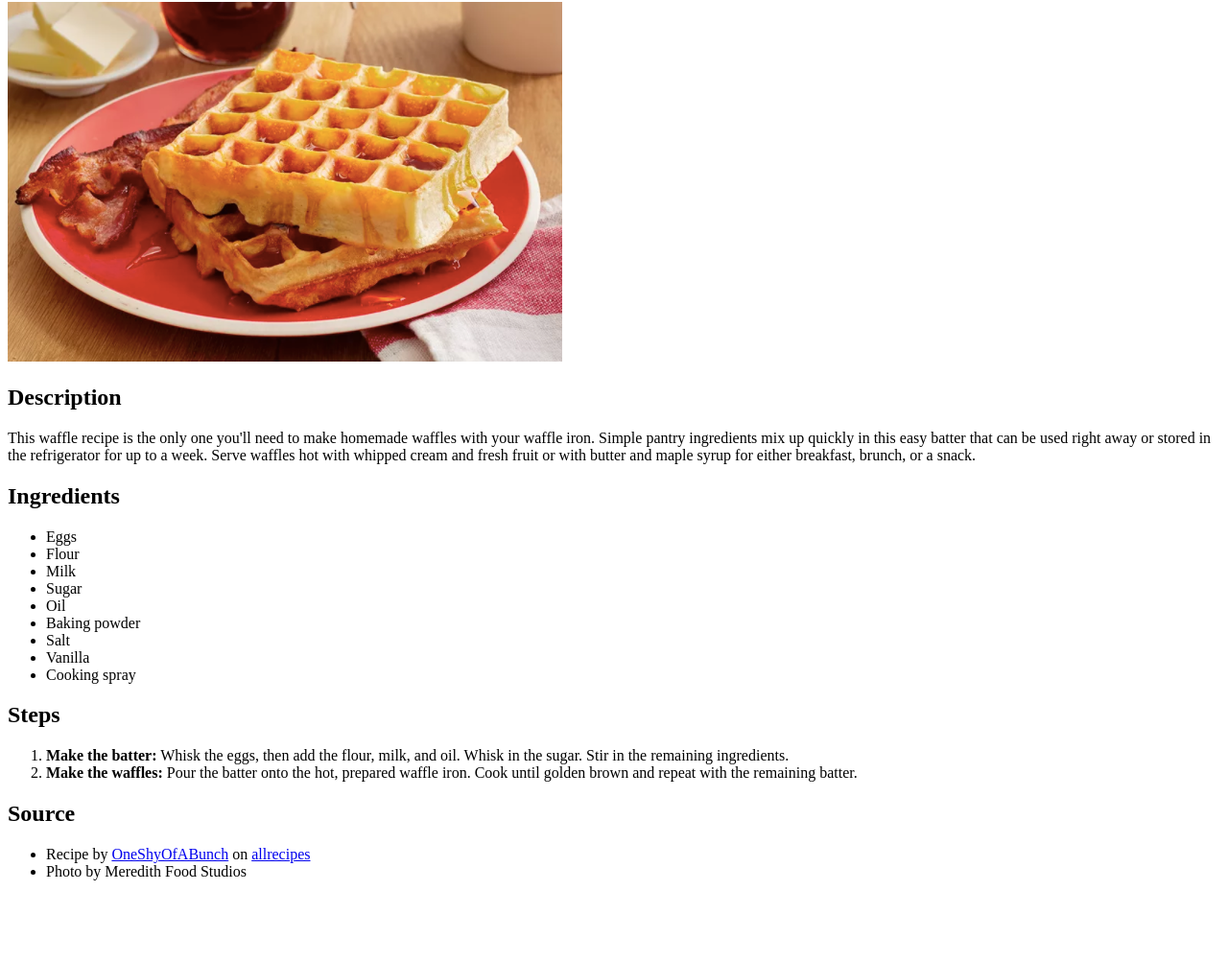
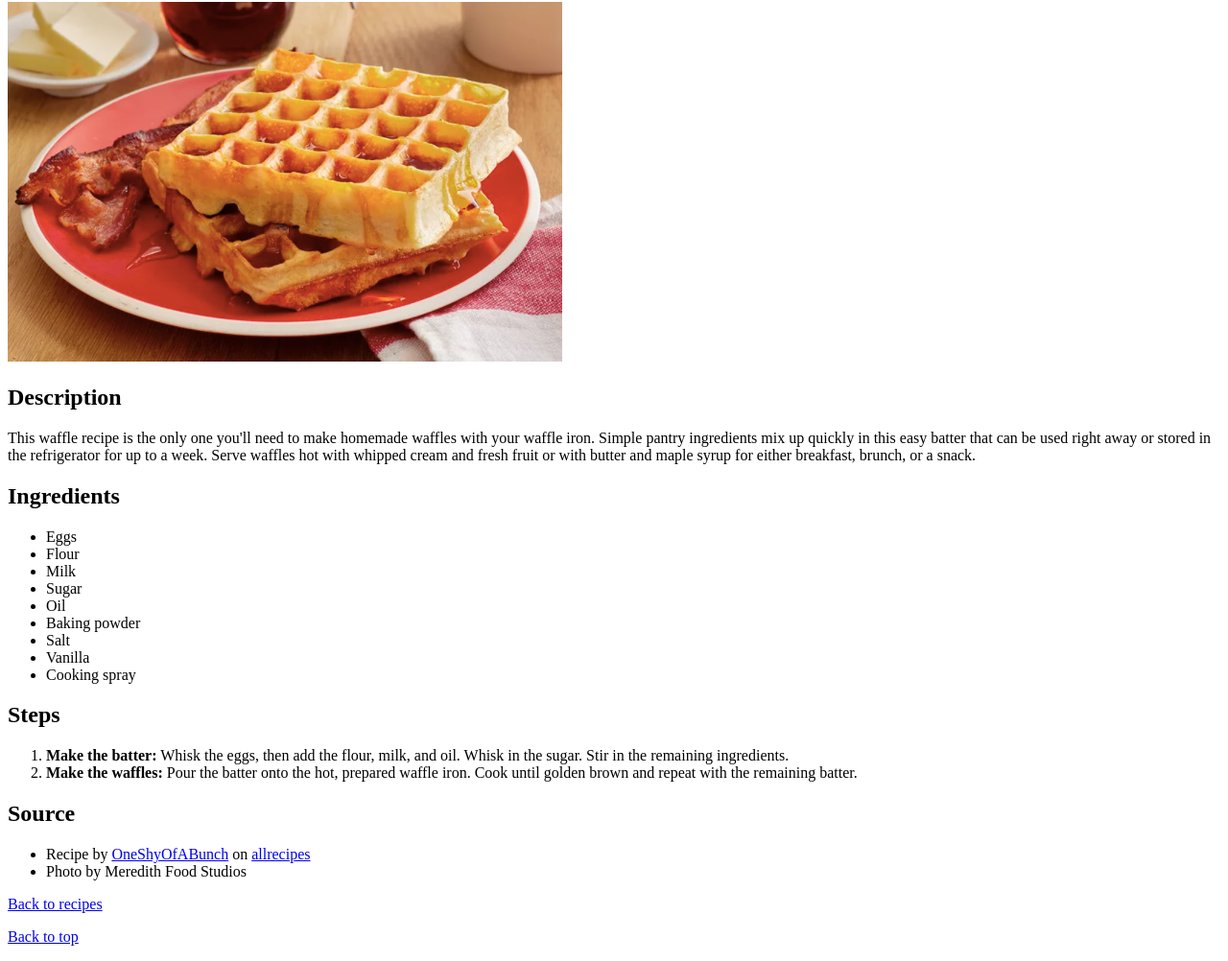
Before and after one commit to bernardouribe98/odin-recipes, a plain HTML site: page recipes/waffles.html in a window 1280 px wide. Shown: the part 78-1080 px from the top of the page at 96% size. Before the commit the page ends 1012 px from the top, so only its background shows below. Drawn offline with Linux system fonts and the light colour scheme.

Commit message:
Add link back to index.html Add link back to index.html and to the the top of the page

```diff
--- a/recipes/waffles.html
+++ b/recipes/waffles.html
@@ -33,5 +33,7 @@
         <li>Recipe by <a href="https://www.allrecipes.com/cook/51217">OneShyOfABunch</a> on <a href="https://www.allrecipes.com/recipe/22180/waffles-i/">allrecipes</a></li>
         <li>Photo by Meredith Food Studios</li>
     </ul>
+    <p><a href="../index.html">Back to recipes</a></p>
+    <p><a href="./waffles.html">Back to top</a></p>
 </body>
 </html>
```
